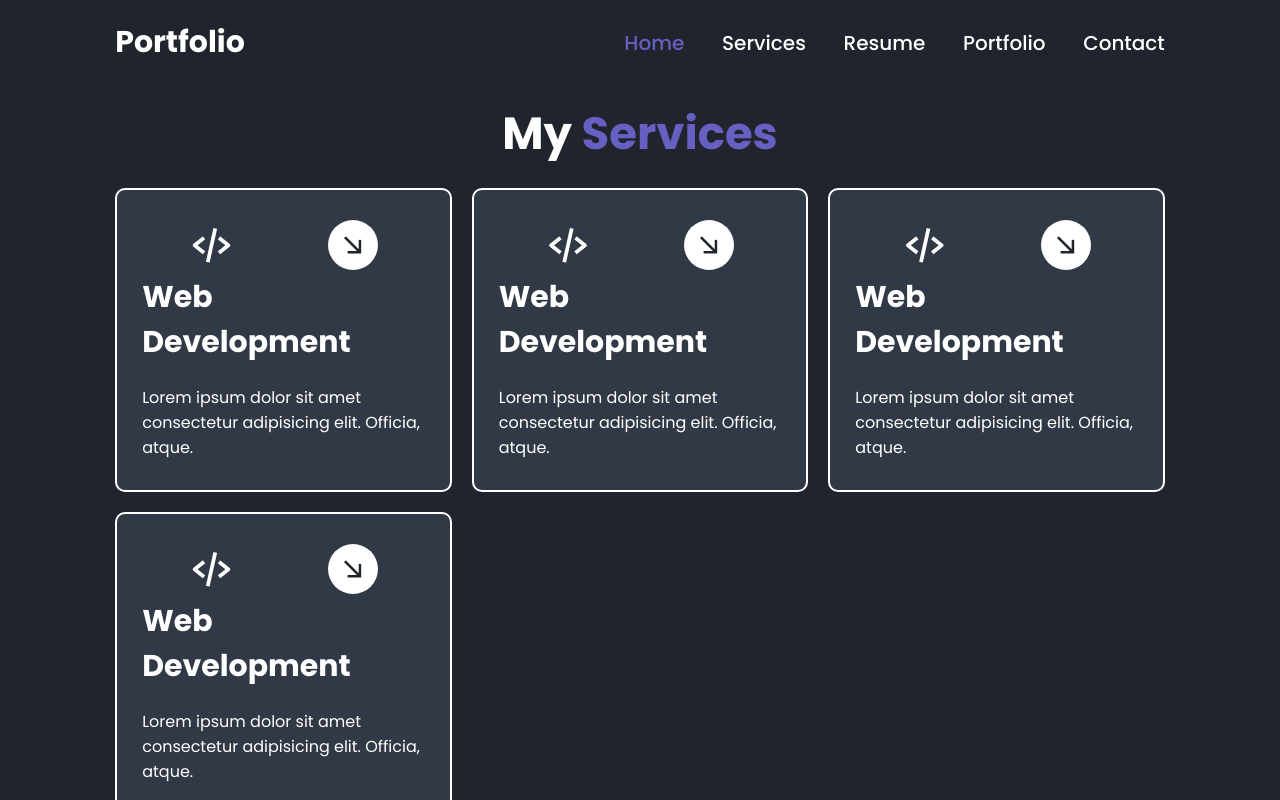
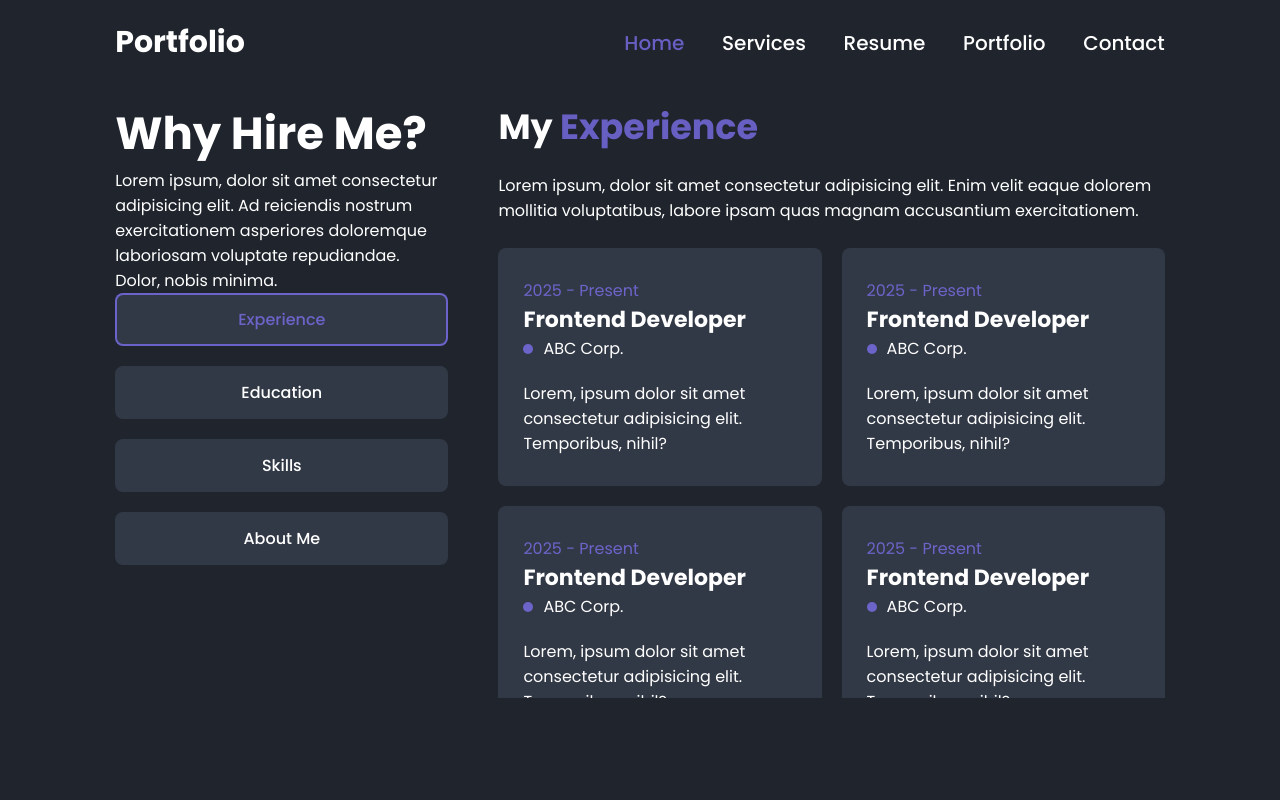
Before and after one commit to md-mridul-ali/portfolio, a plain HTML site: page index.html in a window 1280 px wide. Drawn offline with nearby package versions, Linux system fonts and the light colour scheme.

Commit message:
added experience section

```diff
--- a/index.html
+++ b/index.html
@@ -40,9 +40,9 @@
             <div class="btn-sci">
                 <a href="#" class="btn" download>Download CV</a>
                 <div class="sci">
-                    <a href="#"><i class='bx bxl-github' ></i></a>
-                    <a href="#"><i class='bx bxl-linkedin' ></i></a>
-                    <a href="#"><i class='bx bxl-facebook' ></i></a>
+                    <a href="#"><i class='bx bxl-github'></i></a>
+                    <a href="#"><i class='bx bxl-linkedin'></i></a>
+                    <a href="#"><i class='bx bxl-facebook'></i></a>
                 </div>
             </div>
         </div>
@@ -58,13 +58,13 @@
     </section>
 
     <!-- services section -->
-     <section class="services active">
+    <section class="services">
         <h2 class="heading">My <span>Services</span></h2>
         <div class="services-container">
             <div class="services-box">
                 <div class="icon">
                     <i class="bx bx-code-alt"></i>
-                    <a href="#"><i class='bx bx-arrow-back' ></i></a>
+                    <a href="#"><i class='bx bx-arrow-back'></i></a>
                 </div>
                 <h3>Web Development</h3>
                 <p>Lorem ipsum dolor sit amet consectetur adipisicing elit. Officia, atque.</p>
@@ -72,7 +72,7 @@
             <div class="services-box">
                 <div class="icon">
                     <i class="bx bx-code-alt"></i>
-                    <a href="#"><i class='bx bx-arrow-back' ></i></a>
+                    <a href="#"><i class='bx bx-arrow-back'></i></a>
                 </div>
                 <h3>Web Development</h3>
                 <p>Lorem ipsum dolor sit amet consectetur adipisicing elit. Officia, atque.</p>
@@ -80,7 +80,7 @@
             <div class="services-box">
                 <div class="icon">
                     <i class="bx bx-code-alt"></i>
-                    <a href="#"><i class='bx bx-arrow-back' ></i></a>
+                    <a href="#"><i class='bx bx-arrow-back'></i></a>
                 </div>
                 <h3>Web Development</h3>
                 <p>Lorem ipsum dolor sit amet consectetur adipisicing elit. Officia, atque.</p>
@@ -88,7 +88,7 @@
             <div class="services-box">
                 <div class="icon">
                     <i class="bx bx-code-alt"></i>
-                    <a href="#"><i class='bx bx-arrow-back' ></i></a>
+                    <a href="#"><i class='bx bx-arrow-back'></i></a>
                 </div>
                 <h3>Web Development</h3>
                 <p>Lorem ipsum dolor sit amet consectetur adipisicing elit. Officia, atque.</p>
@@ -97,12 +97,84 @@
     </section>
 
     <!-- resume section-->
-     <section class="resume">
+    <section class="resume active">
         <div class="resume-container">
             <div class="resume-box">
                 <h2>Why Hire Me?</h2>
-                <p>Lorem ipsum, dolor sit amet consectetur adipisicing elit. Ad reiciendis nostrum exercitationem asperiores doloremque laboriosam voluptate repudiandae. Dolor, nobis minima.</p>
+                <p>Lorem ipsum, dolor sit amet consectetur adipisicing elit. Ad reiciendis nostrum exercitationem
+                    asperiores doloremque laboriosam voluptate repudiandae. Dolor, nobis minima.</p>
+                <button class="resume-btn active">Experience</button>
+                <button class="resume-btn">Education</button>
+                <button class="resume-btn">Skills</button>
+                <button class="resume-btn">About Me</button>
             </div>
+
+            <div class="resume-box">
+                <div class="resume-detail experience active">
+                    <h2 class="heading">My <span>Experience</span></h2>
+                    <p class="desc">Lorem ipsum, dolor sit amet consectetur adipisicing elit. Enim velit eaque dolorem
+                        mollitia voluptatibus, labore ipsam quas magnam accusantium exercitationem.</p>
+                    <div class="resume-list">
+                       <div class="resume-item">
+                        <p class="year">2025 - Present</p>
+                        <h3>Frontend Developer</h3>
+                        <p class="company">ABC Corp.</p>
+                        <p>Lorem, ipsum dolor sit amet consectetur adipisicing elit. Temporibus, nihil?</p>
+                       </div>
+                       <div class="resume-item">
+                        <p class="year">2025 - Present</p>
+                        <h3>Frontend Developer</h3>
+                        <p class="company">ABC Corp.</p>
+                        <p>Lorem, ipsum dolor sit amet consectetur adipisicing elit. Temporibus, nihil?</p>
+                       </div>
+                       <div class="resume-item">
+                        <p class="year">2025 - Present</p>
+                        <h3>Frontend Developer</h3>
+                        <p class="company">ABC Corp.</p>
+                        <p>Lorem, ipsum dolor sit amet consectetur adipisicing elit. Temporibus, nihil?</p>
+                       </div>
+                       <div class="resume-item">
+                        <p class="year">2025 - Present</p>
+                        <h3>Frontend Developer</h3>
+                        <p class="company">ABC Corp.</p>
+                        <p>Lorem, ipsum dolor sit amet consectetur adipisicing elit. Temporibus, nihil?</p>
+                       </div>
+                       <div class="resume-item">
+                        <p class="year">2025 - Present</p>
+                        <h3>Frontend Developer</h3>
+                        <p class="company">ABC Corp.</p>
+                        <p>Lorem, ipsum dolor sit amet consectetur adipisicing elit. Temporibus, nihil?</p>
+                       </div>
+                       <div class="resume-item">
+                        <p class="year">2025 - Present</p>
+                        <h3>Frontend Developer</h3>
+                        <p class="company">ABC Corp.</p>
+                        <p>Lorem, ipsum dolor sit amet consectetur adipisicing elit. Temporibus, nihil?</p>
+                       </div>
+                    </div>
+                </div>
+
+
+                <div class="resume-detail education">
+                    <h2 class="heading">My <span>Education</span></h2>
+                    <p class="desc">Lorem ipsum, dolor sit amet consectetur adipisicing elit. Enim velit eaque dolorem
+                        mollitia voluptatibus, labore ipsam quas magnam accusantium exercitationem.</p>
+                </div>
+
+
+                <div class="resume-detail skills">
+                    <h2 class="heading">My<span>Skills</span></h2>
+                    <p class="desc">Lorem ipsum, dolor sit amet consectetur adipisicing elit. Enim velit eaque dolorem
+                        mollitia voluptatibus, labore ipsam quas magnam accusantium exercitationem.</p>
+                </div>
+
+
+                <div class="resume-detail about">
+                    <h2 class="heading">About <span>Me</span></h2>
+                    <p class="desc">Lorem ipsum, dolor sit amet consectetur adipisicing elit. Enim velit eaque dolorem
+                        mollitia voluptatibus, labore ipsam quas magnam accusantium exercitationem.</p>
+                </div>
+
             </div>
     </section>
     <script src="./scripts/script.js"></script>
--- a/scripts/script.js
+++ b/scripts/script.js
@@ -0,0 +1,18 @@
+const resumeBtns = document.querySelectorAll('.resume-btn');
+
+resumeBtns.forEach((btn, idx) =>{
+    btn.addEventListener('click', () => {
+
+    const resumeDetails = document.querySelectorAll('.resume-detail');
+
+        resumeBtns.forEach(btn =>{
+            btn.classList.remove('active');
+        });
+        btn.classList.add('active');
+
+        resumeDetails.forEach(detail =>{
+            detail.classList.remove('active');
+        });
+        resumeDetails[idx].classList.add('active');
+    })
+})
--- a/styles/style.css
+++ b/styles/style.css
@@ -271,3 +271,93 @@ section.active{
 .services-box p{
     font-size: 1.6rem;
 }
+
+.resume-container{
+   display: grid;
+   grid-template-columns: 1fr 2fr;
+   gap: 5rem;
+}
+.resume-box h2{
+   font-size: 4.5rem;
+}
+.resume-box p{
+   font-size: 1.6rem;
+}
+.resume-box .desc{
+   margin: 2rem 0 2.5rem;
+}
+.resume-box .resume-btn{
+    width: 100%;
+    height: 5.3rem;
+    background:var(--second-bg-color);
+    border: .2rem solid var(--second-bg-color);
+    font-size: 1.6rem;
+    color: var(--white-color);
+    font-weight: 500;
+    margin-bottom: 2rem;
+    border-radius: .8rem;
+    cursor: pointer;
+}
+
+.resume-box .resume-btn.active{
+    border-color: var(--main-color);
+    color: var(--main-color);
+}
+.resume-detail{
+    display: none;
+}
+.resume-detail.active{
+    display: block;
+}
+.resume-box .heading{
+    font-size: 3.5rem;
+    text-align: left;
+}
+
+.resume-list{
+    display: grid;
+    grid-template-columns: repeat(auto-fit, minmax(30rem, 1fr));
+    gap: 2rem;
+    height: 45rem;
+    overflow: auto;
+}
+.resume-list::-webkit-scrollbar{
+    width:.7rem;
+}
+.resume-list::-webkit-scrollbar-thumb{
+    background: transparent;
+    border-radius: 1rem;
+}
+.resume-list:hover::-webkit-scrollbar-thumb{
+    background: var(--main-color);
+}
+.resume-list .resume-item{
+    background: var(--second-bg-color);
+    border-radius: .8rem;
+    padding: 3rem 2.5rem;
+    /* height: calc(45rem - 2rem / 2); */
+    display: flex;
+    flex-direction: column;
+    justify-content: center;
+}
+.resume-item .year{
+    color: var(--main-color);
+}
+.resume-item h3{
+    font-size: 2.2rem;
+}
+.resume-item .company{
+   position: relative;
+   margin-left: 2rem;
+   margin-bottom: 2rem;
+}
+.resume-item .company::before{
+   content: '';
+   position: absolute;
+   top: 50%;
+   transform: translateY(-50%);
+   padding: .5rem;
+   background: var(--main-color);
+   border-radius: 50%;
+   margin-left: -2rem;
+}
```
Lines whose indentation alone changed are shown as unchanged.
